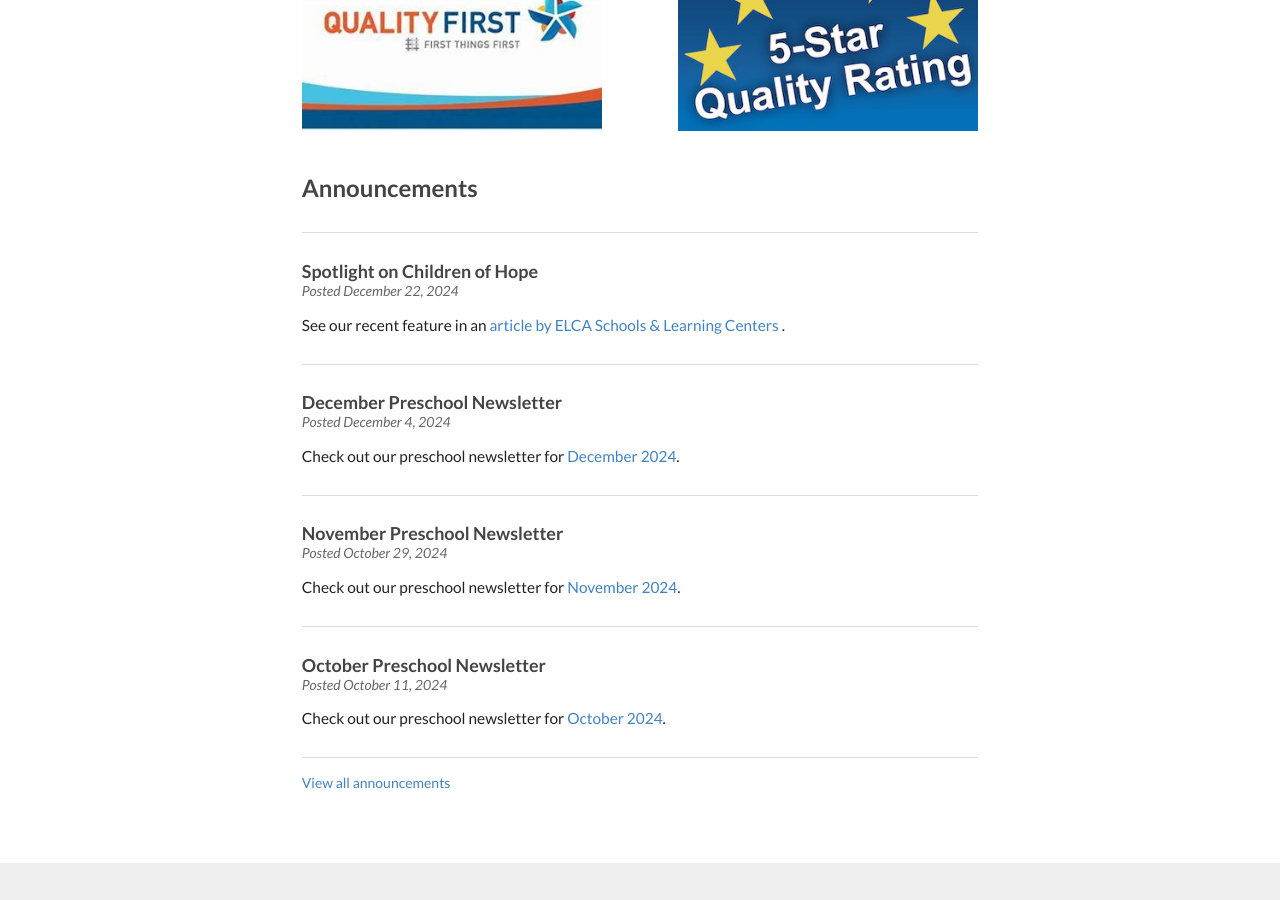
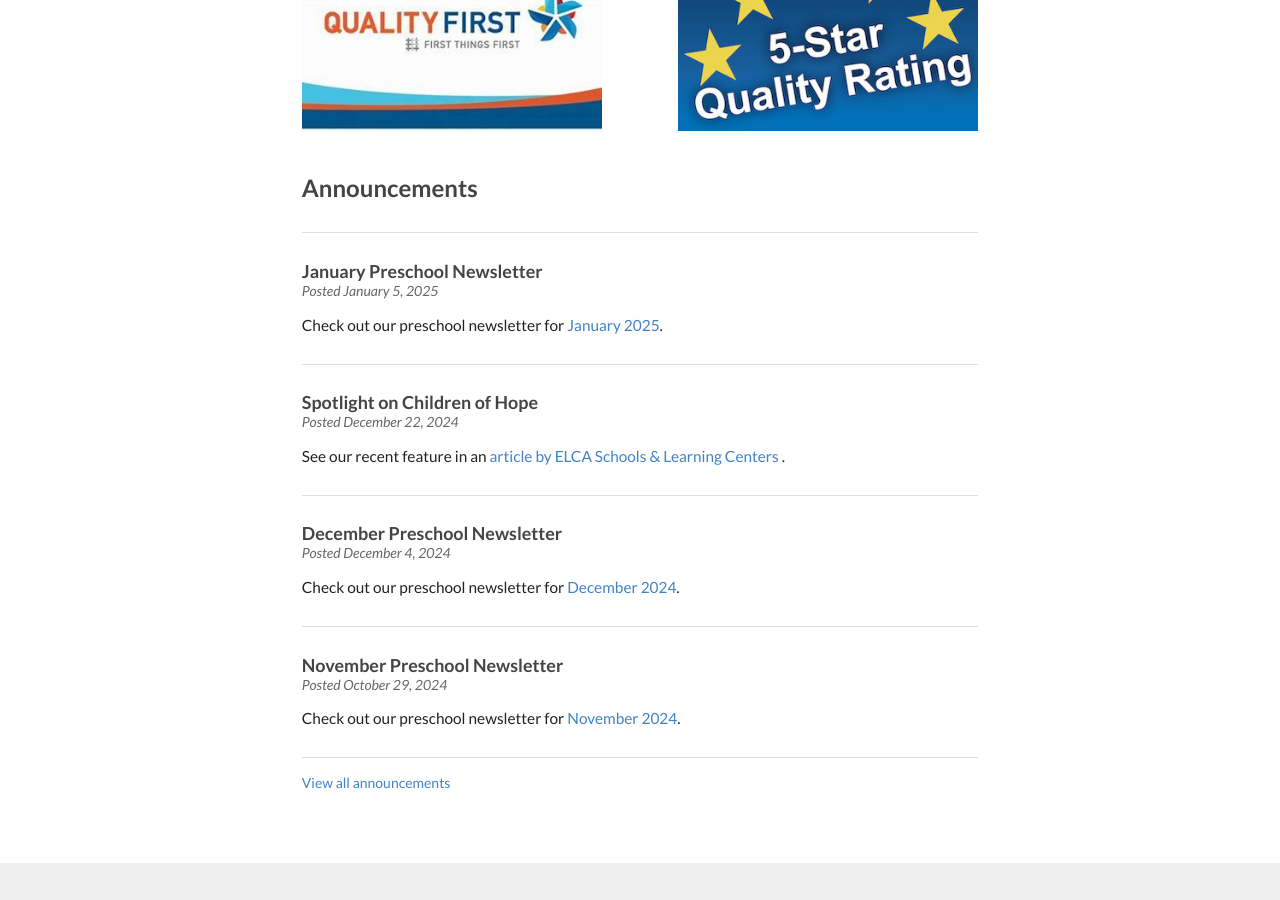
Before and after one commit to childrenofhope/childrenofhope, a Jekyll site: the page built from index.html, in a window 1280 px wide and 900 px high, scrolled down 645 px. Built offline with Jekyll 4.4.1, drawn with Linux system fonts in a browser that asks for light colours; the list of posts is cut into pages by our own code.

Commit message:
Added January 2025 newsletter

```diff
--- a/newsletter.md
+++ b/newsletter.md
@@ -9,6 +9,9 @@
 
 <h3 class="ui header">Current School Year</h3>
 <div class="ui newsletter list">
+  <a class="item" href="{{ site.baseurl }}/assets/newsletters/2024-2025/COH_January_2025_Newsletter.pdf">
+    January 2025
+  </a>
   <a class="item" href="{{ site.baseurl }}/assets/newsletters/2024-2025/COH_December_2024_Newsletter.pdf">
     December 2024
   </a>
```
Also changed, not shown: _posts/2025-01-05-january-newsletter.md (added, +13 -0 lines), 1 other file.
